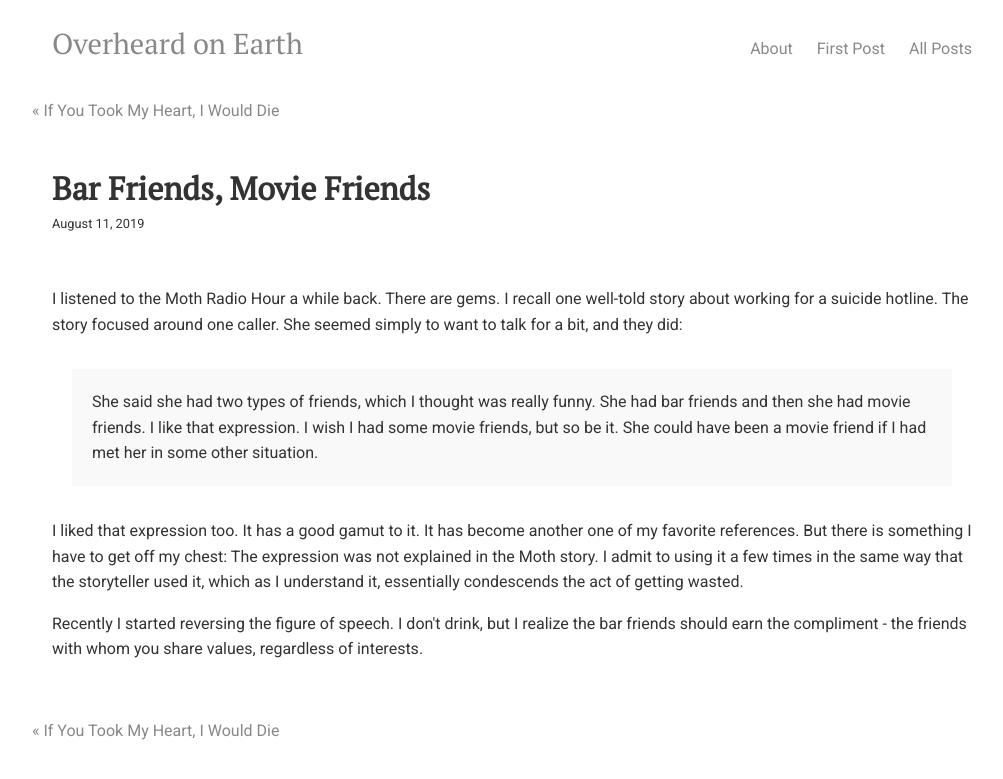
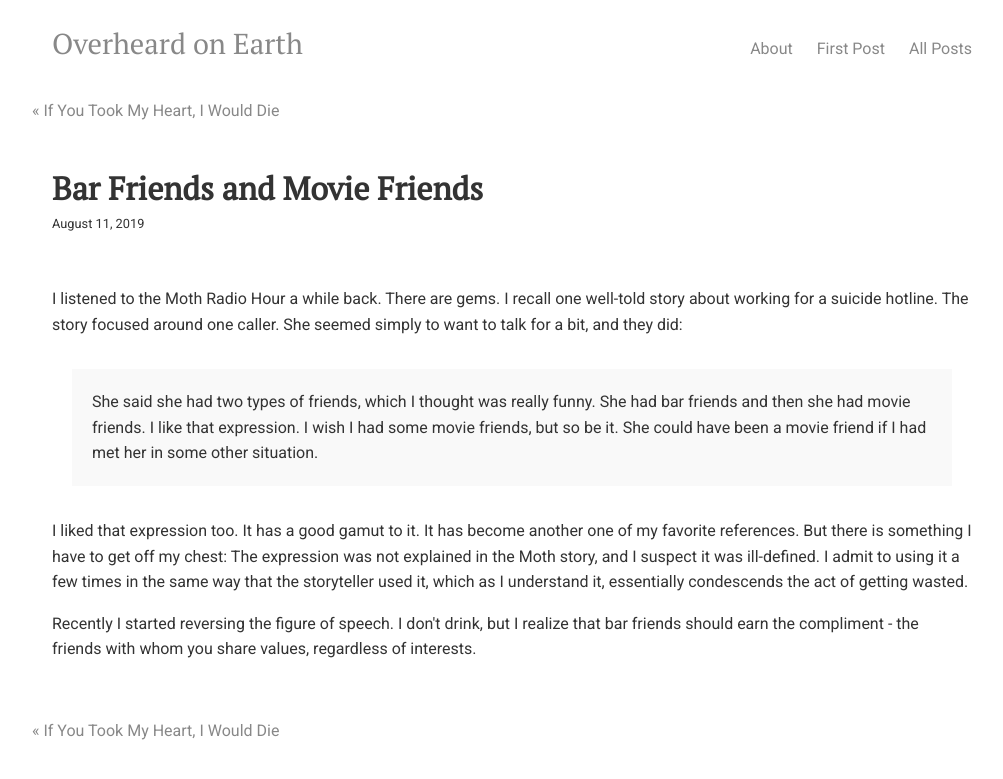
Before and after one commit to overheardonearth/overheardonearth.github.io, a Jekyll site: the page built from _posts/2019-08-11-bar-friends-and-movie-friends.html, in a window 1280 px wide. Shown: the top 779 px of the page, without its empty margins (128-1131 px from the left). Built offline with Jekyll 4.4.1, drawn with Linux system fonts in a browser that asks for light colours; comment, search, counter and statistics services are not loaded.

Commit message:
Update and rename 2019-08-11-bar-friends-movie-friends.html to 2019-08-11-bar-friends-and-movie-friends.html

```diff
--- a/_posts/2019-08-11-bar-friends-movie-friends.html
+++ b/_posts/2019-08-11-bar-friends-and-movie-friends.html
@@ -1,5 +1,5 @@
 ---
-title: Bar Friends, Movie Friends
+title: Bar Friends and Movie Friends
 comments: true
 date: 2019-08-11
 layout: post
@@ -12,7 +12,7 @@ The story focused around one caller. She seemed simply to want to talk for a bit
 
 I liked that expression too. It has a good gamut to it. It has become another one of my favorite references.
 
-But there is something I have to get off my chest: The expression was not explained in the Moth story. I admit to using it a few times in the same way that the storyteller used it, which as I understand it, essentially condescends the act of getting wasted.
+But there is something I have to get off my chest: The expression was not explained in the Moth story, and I suspect it was ill-defined. I admit to using it a few times in the same way that the storyteller used it, which as I understand it, essentially condescends the act of getting wasted.
 
 <p>
-Recently I started reversing the figure of speech. I don't drink, but I realize the bar friends should earn the compliment - the friends with whom you share values, regardless of interests.
+Recently I started reversing the figure of speech. I don't drink, but I realize that bar friends should earn the compliment - the friends with whom you share values, regardless of interests.
```
